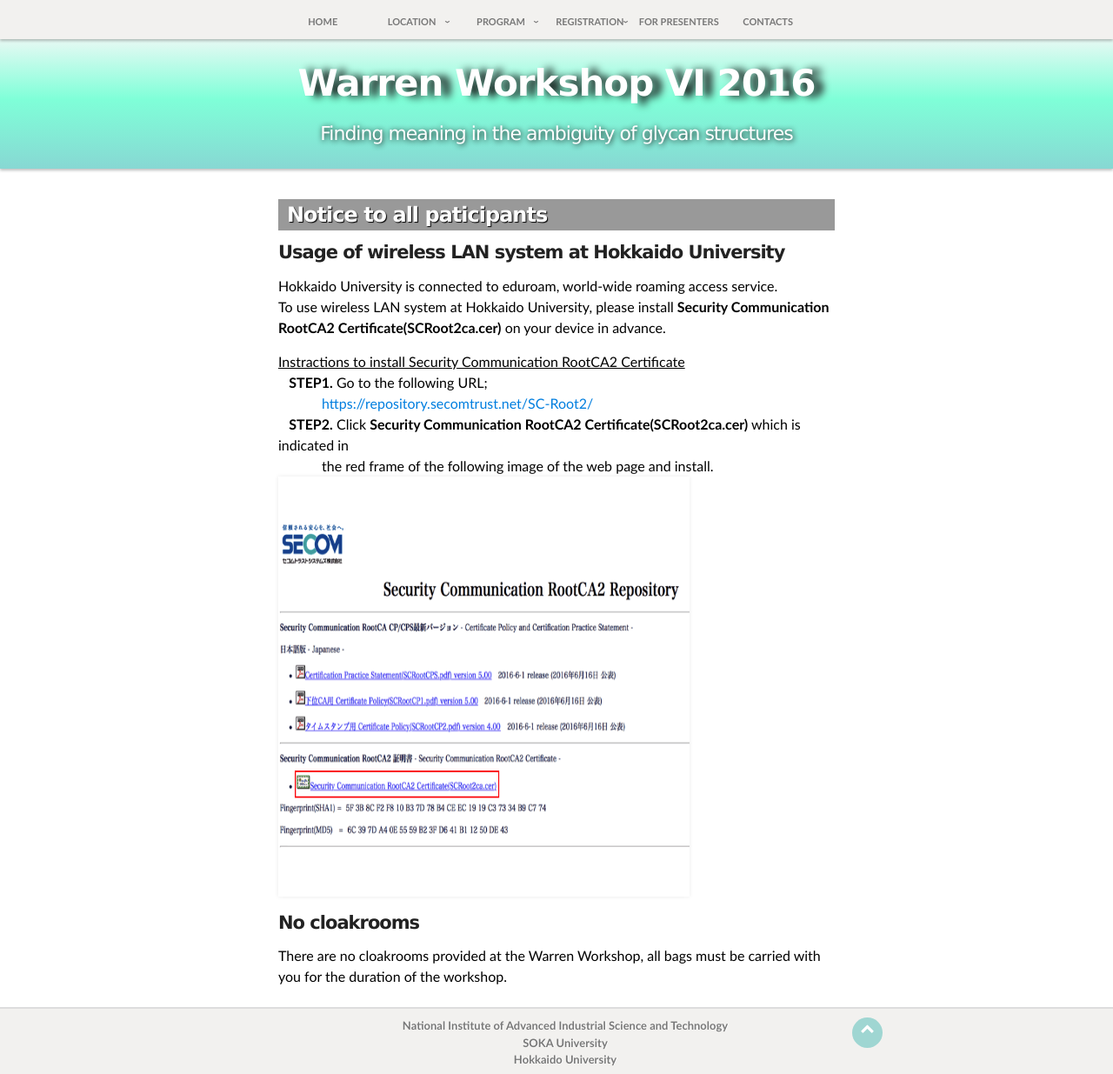
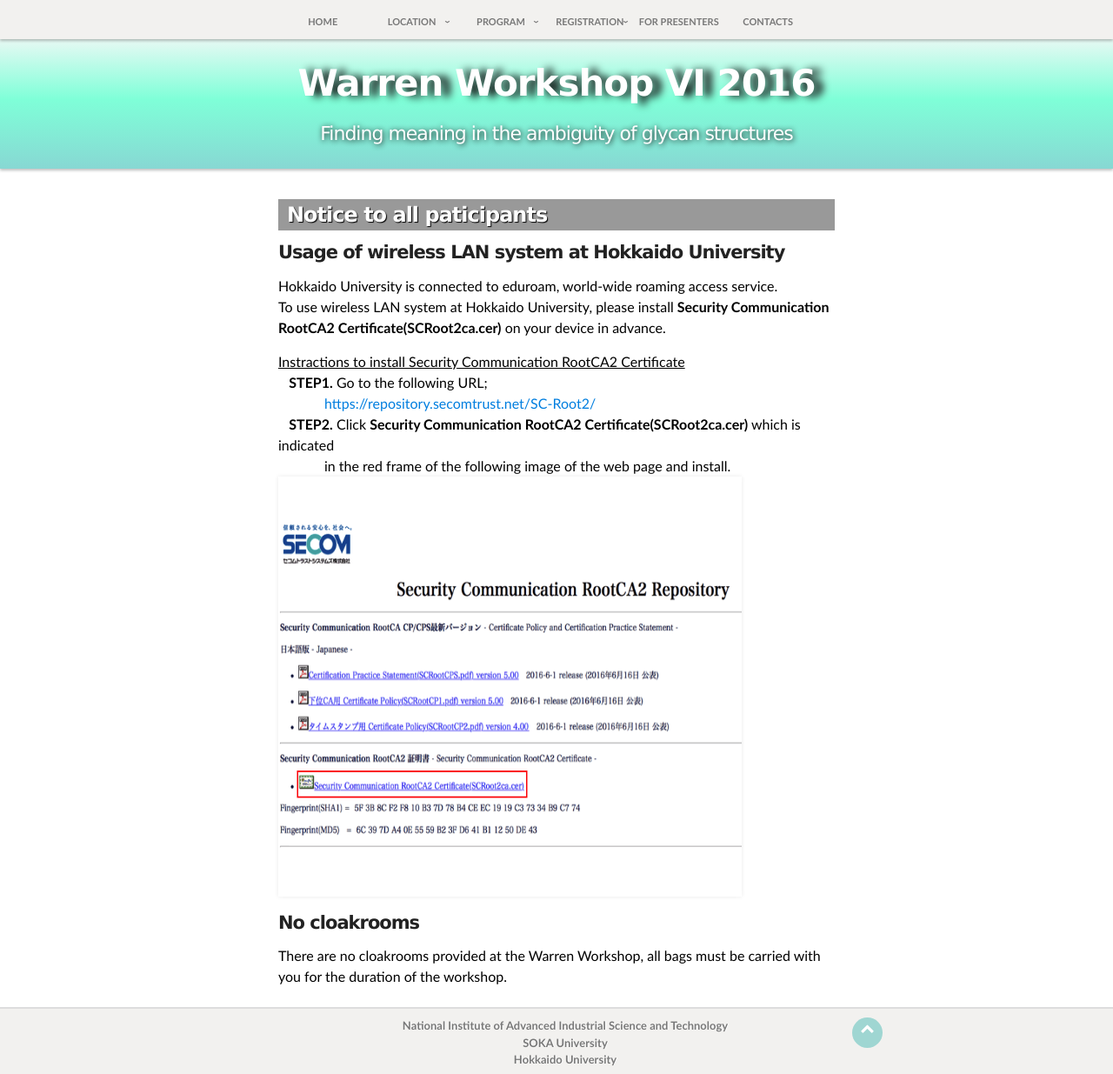
Before and after one commit to yamazakiM/test_warren2016, a Jekyll site: the page built from noticeToParticipants/index.md, in a window 1280 px wide and 1235 px high. Shown: the whole window at 87% size. Built offline with Jekyll 4.4.1, drawn with Linux system fonts in a browser that asks for light colours; nearby versions of some CDN libraries; library files that are not in the unit come from our copies.

Commit message:
Update index.md

```diff
--- a/noticeToParticipants/index.md
+++ b/noticeToParticipants/index.md
@@ -20,13 +20,13 @@ layout: default
         <br>
            &nbsp;&nbsp;&nbsp;<strong>STEP1.</strong>&nbsp;Go to the following URL;
            <br>
-           <span style="padding-left:50px"><a href="https://repository.secomtrust.net/SC-Root2/">https://repository.secomtrust.net/SC-Root2/</a></span>
+           <span style="padding-left:53px"><a href="https://repository.secomtrust.net/SC-Root2/">https://repository.secomtrust.net/SC-Root2/</a></span>
             <br>
-           &nbsp;&nbsp;&nbsp;<strong>STEP2.</strong>&nbsp;Click <strong>Security Communication RootCA2 Certificate(SCRoot2ca.cer)</strong> which is indicated in
+           &nbsp;&nbsp;&nbsp;<strong>STEP2.</strong>&nbsp;Click <strong>Security Communication RootCA2 Certificate(SCRoot2ca.cer)</strong> which is indicated
            <br>
-           <span style="padding-left:50px">the red frame of the following image of the web page and install.</span>
+           <span style="padding-left:53px">in the red frame of the following image of the web page and install.</span>
             <br>
-           <img class="CA2" src="../images/CA2.gif" border="0" alt="CA2証明書" width="473" height="483">
+           <img class="CA2" src="../images/CA2.gif" border="0" alt="CA2証明書" width="533" height="483">
         </p>
   </div>
 
```
